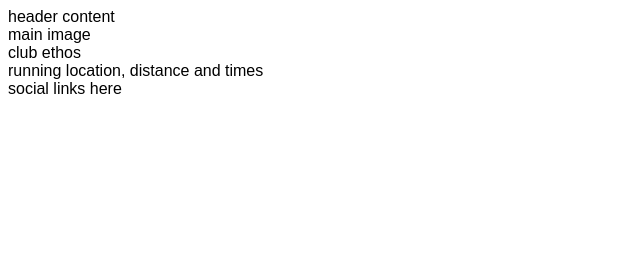
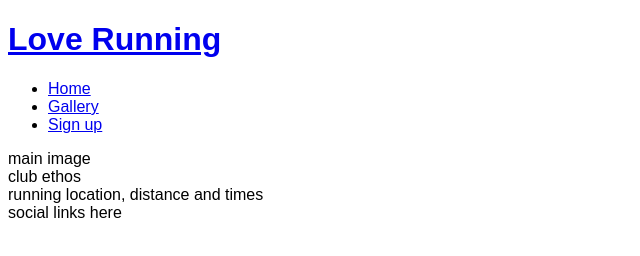
Before and after one commit to Villelligiulia/love-running, a plain HTML site: page index.html in a window 1280 px wide. Shown: the whole page, without its empty margins (0-640 px from the left). Drawn offline with Linux system fonts and the light colour scheme.

Commit message:
add logo and navigation links to home

```diff
--- a/index.html
+++ b/index.html
@@ -1,5 +1,6 @@
 <!DOCTYPE html>
 <html lang="en">
+
 <head>
     <meta charset="UTF-8">
     <meta http-equiv="X-UA-Compatible" content="IE=edge">
@@ -10,11 +11,24 @@
 
     <title>Love Running</title>
 </head>
+
 <body>
-    <header> header content</header>
+    <header>
+        <a href="index.html">
+            <h1>Love Running </h1>
+        </a>
+        <nav>
+            <ul>
+                <li><a href="index.html">Home</a></li>
+                <li> <a href="#">Gallery</a></li>
+                <li><a href="#">Sign up</a></li>
+            </ul>
+        </nav>
+    </header>
     <section>main image</section>
     <section>club ethos</section>
     <section>running location, distance and times</section>
     <footer>social links here</footer>
 </body>
+
 </html>
```
